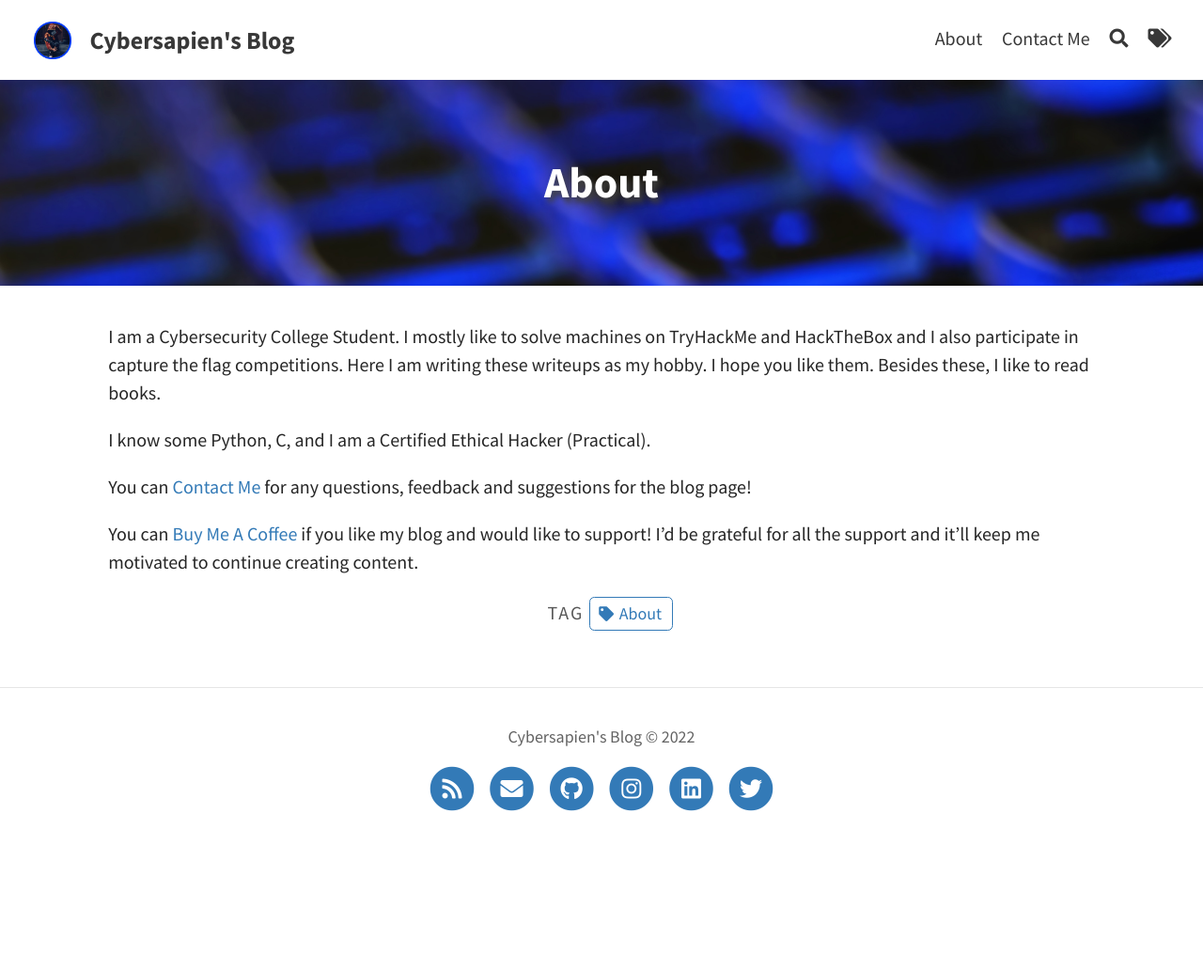
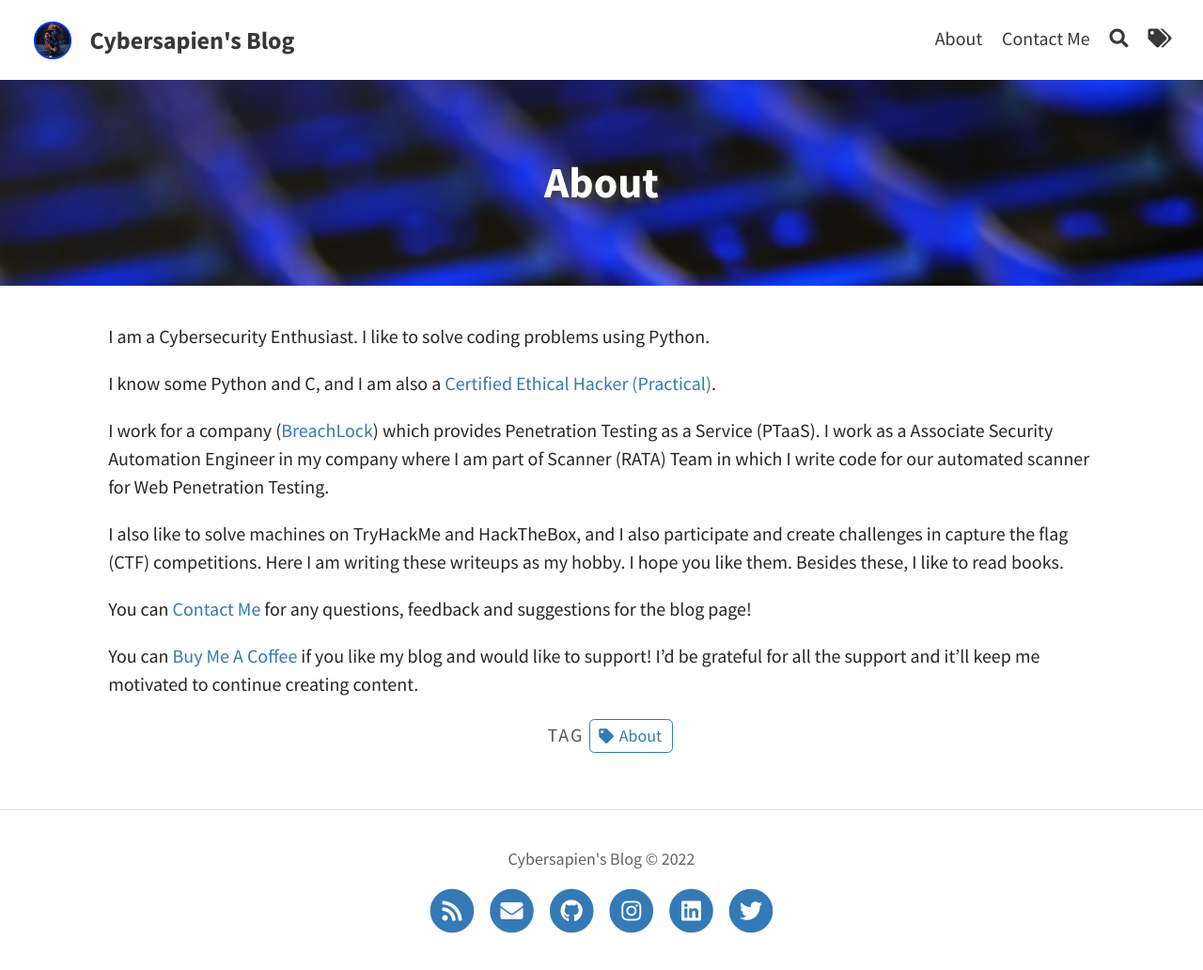
Before and after one commit to thecybersapien/thecybersapien.github.io, a Jekyll site: the page built from pages/about.md, in a window 1280 px wide. Shown: the whole page at 94% size. Built offline with Jekyll 4.4.1, drawn with Linux system fonts in a browser that asks for light colours; before the commit the page ends 902 px from its top, so only the background shows below that.

Commit message:
Update about.md

```diff
--- a/pages/about.md
+++ b/pages/about.md
@@ -6,9 +6,13 @@ feature-img: "assets/img/keys.jpg"
 tags: [About]
 ---
 
-I am a Cybersecurity College Student. I mostly like to solve machines on TryHackMe and HackTheBox and I also participate in capture the flag competitions. Here I am writing these writeups as my hobby. I hope you like them. Besides these, I like to read books.
+I am a Cybersecurity Enthusiast. I like to solve coding problems using Python.
 
-I know some Python, C, and I am a Certified Ethical Hacker (Practical).
+I know some Python and C, and I am also a [Certified Ethical Hacker (Practical)](https://drive.google.com/file/d/1BNm0BA837_kds7ITUTGTjpvIyeq5j93R/view).
+
+I work for a company ([BreachLock](https://www.breachlock.com/)) which provides Penetration Testing as a Service (PTaaS). I work as a Associate Security Automation Engineer in my company where I am part of Scanner (RATA) Team in which I write code for our automated scanner for Web Penetration Testing.
+
+I also like to solve machines on TryHackMe and HackTheBox, and I also participate and create challenges in capture the flag (CTF) competitions. Here I am writing these writeups as my hobby. I hope you like them. Besides these, I like to read books.
 
 You can [Contact Me](/contact/) for any questions, feedback and suggestions for the blog page!
 
```
